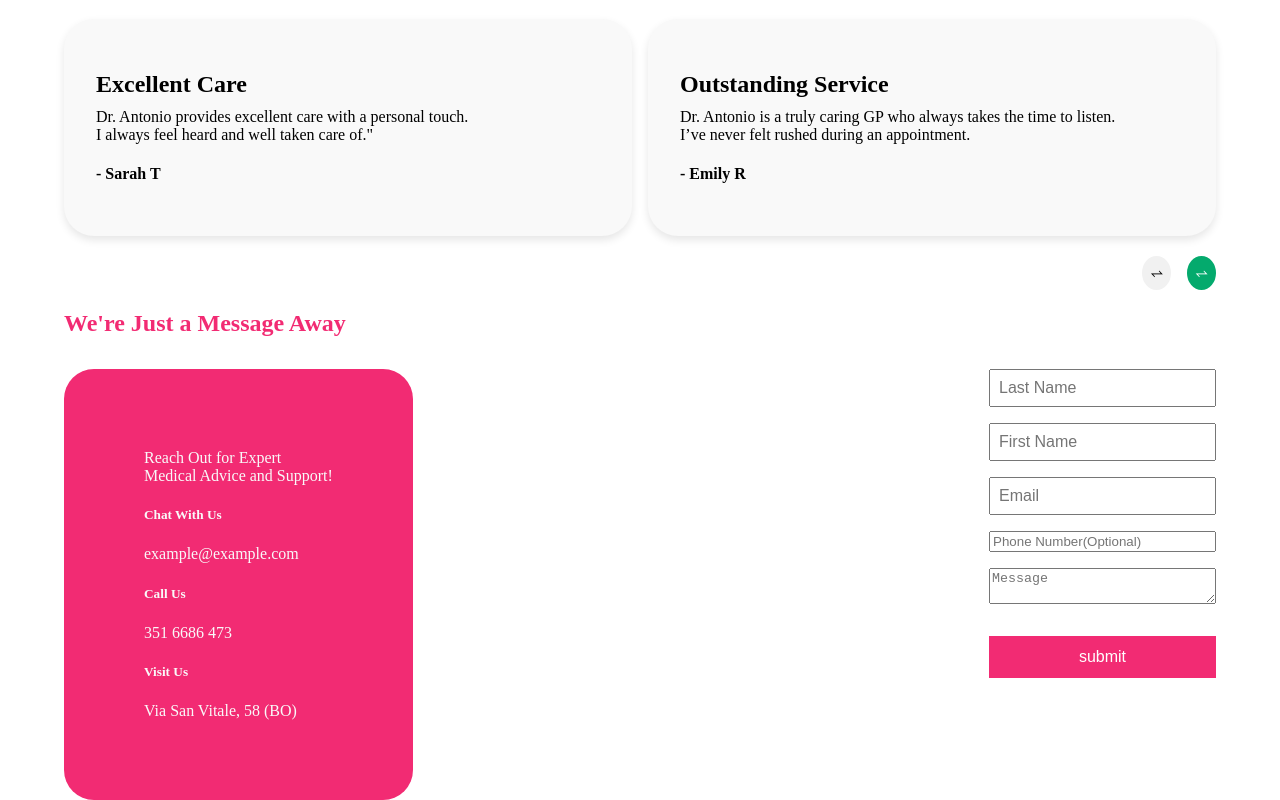
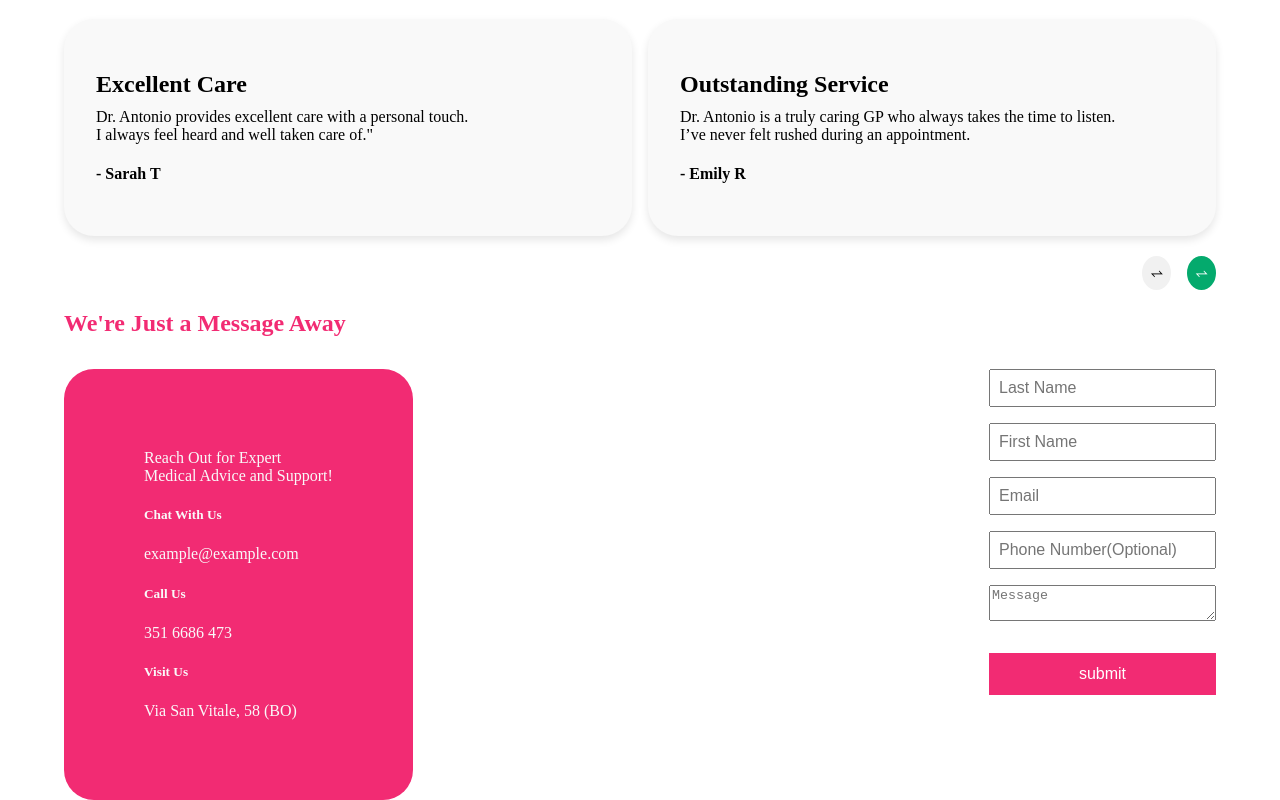
Before and after one commit to Vash47/GP-Website, a website: page index.html in a window 1280 px wide. Shown: the part 1484-2284 px from the top of the page. Drawn offline with Linux system fonts and the light colour scheme.

Commit message:
Testing phone number input

```diff
--- a/index.html
+++ b/index.html
@@ -158,7 +158,7 @@
                             required
                         />
                         <input
-                            type="number"
+                            type="tel"
                             id="telephone"
                             name="telephone"
                             placeholder="Phone Number(Optional)"
```
